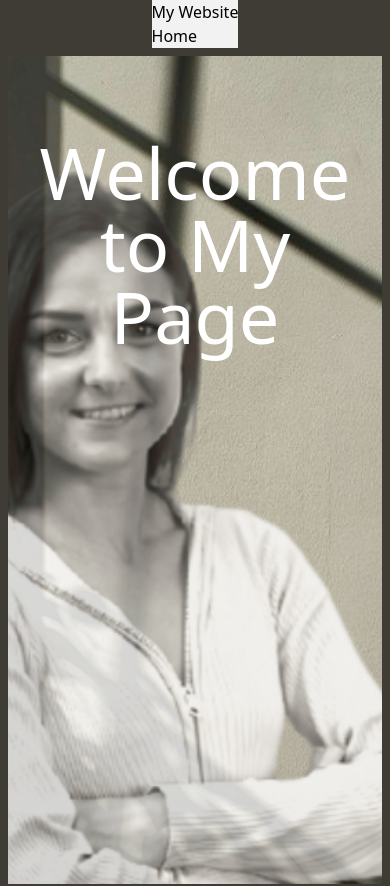
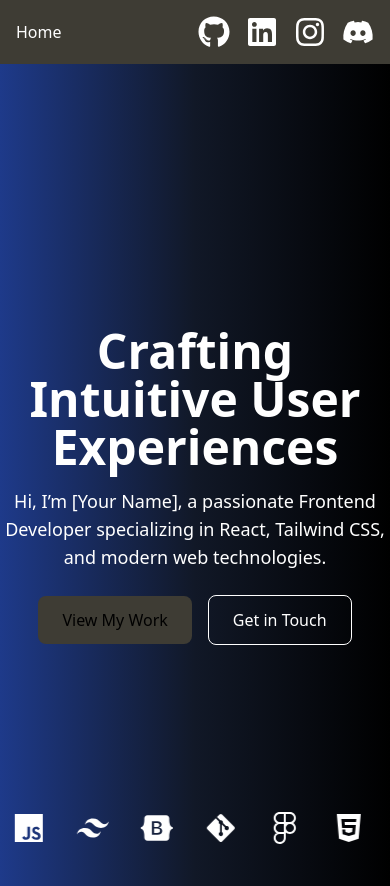
Before and after one commit to WeronikaMartinsen/Portfolio_2, a React (Vite) app: page / in a window 390 px wide. Shown: the top 886 px of the page. Built offline with nearby package versions, Linux system fonts and the light colour scheme.

Commit message:
Adds hero section and social media icons

```diff
--- /dev/null
+++ b/src/HeroSection/index.tsx
@@ -0,0 +1,42 @@
+import React from "react";
+import TechIcons from "../TechIcons";
+
+const HeroSection: React.FC = () => {
+  return (
+    <div className="relative h-screen bg-gradient-to-r from-blue-900 via-gray-900 to-black text-white">
+      {/* Background Animation */}
+      <div className="absolute inset-0 overflow-hidden">
+        <div className="animate-fadeIn">
+          {/* Replace this with a particle effect or coding animation */}
+          <div className="absolute top-0 left-0 w-full h-full bg-hero-animation"></div>
+        </div>
+      </div>
+
+      {/* Content */}
+      <div className="relative z-10 flex flex-col items-center justify-center h-full text-center">
+        <h1 className="text-5xl md:text-7xl font-bold">
+          Crafting Intuitive User Experiences
+        </h1>
+        <p className="mt-4 text-lg md:text-xl">
+          Hi, I’m [Your Name], a passionate Frontend Developer specializing in
+          React, Tailwind CSS, and modern web technologies.
+        </p>
+        <div className="mt-6">
+          <button className="px-6 py-3 mx-2 bg-primary text-black rounded-lg hover:bg-secondary">
+            View My Work
+          </button>
+          <button className="px-6 py-3 mx-2 border border-white rounded-lg hover:bg-gray-800">
+            Get in Touch
+          </button>
+        </div>
+      </div>
+
+      {/* Skills Section */}
+      <div className="absolute bottom-8 w-full flex justify-center">
+        <TechIcons />
+      </div>
+    </div>
+  );
+};
+
+export default HeroSection;
--- /dev/null
+++ b/src/SocialMedia/index.tsx
@@ -0,0 +1,37 @@
+import React from "react";
+import { FaGithub, FaLinkedin, FaInstagram, FaDiscord } from "react-icons/fa";
+
+const SocialMedia = () => (
+  <div className="flex justify-center gap-4 text-tertiary w-full">
+    <div className="flex flex-col items-center">
+      <a href="https://github.com/" target="_blank" rel="noopener noreferrer">
+        <FaGithub className="w-8 h-8 hover:text-primary transition-colors" />
+      </a>
+    </div>
+    <div className="flex flex-col items-center">
+      <a href="https://linkedin.com/" target="_blank" rel="noopener noreferrer">
+        <FaLinkedin className="w-8 h-8 hover:text-primary transition-colors" />
+      </a>
+    </div>
+    <div className="flex flex-col items-center">
+      <a
+        href="https://instagram.com/"
+        target="_blank"
+        rel="noopener noreferrer"
+      >
+        <FaInstagram className="w-8 h-8 hover:text-primary transition-colors" />
+      </a>
+    </div>
+    <div className="flex flex-col items-center">
+      <a
+        href="https://discord.com/"
+        target="_blank"
+        rel="noopener noreferrer"
+      >
+        <FaDiscord className="w-8 h-8 hover:text-primary transition-colors" />
+      </a>
+    </div>
+  </div>
+);
+
+export default SocialMedia;
--- a/src/TechIcons/index.tsx
+++ b/src/TechIcons/index.tsx
@@ -2,7 +2,36 @@ import { FaReact, FaGitAlt, FaHtml5, FaCss3Alt, FaJs } from "react-icons/fa";
 import { SiTailwindcss, SiBootstrap, SiFigma, SiBlazor } from "react-icons/si";
 
 const TechIcons = () => (
-  <div className="flex justify-center gap-4 text-tertiary w-full">
+  <div className="relative overflow-hidden w-full h-16">
+    <div className="flex gap-8 animate-marquee text-tertiary w-max">
+      <div className="flex flex-col items-center">
+        <FaReact className="w-8 h-8" />
+      </div>
+      <div className="flex flex-col items-center">
+        <FaJs className="w-8 h-8" />
+      </div>
+      <div className="flex flex-col items-center">
+        <SiTailwindcss className="w-8 h-8" />
+      </div>
+      <div className="flex flex-col items-center">
+        <SiBootstrap className="w-8 h-8" />
+      </div>
+      <div className="flex flex-col items-center">
+        <FaGitAlt className="w-8 h-8" />
+      </div>
+      <div className="flex flex-col items-center">
+        <SiFigma className="w-8 h-8" />
+      </div>
+      <div className="flex flex-col items-center">
+        <FaHtml5 className="w-8 h-8" />
+      </div>
+      <div className="flex flex-col items-center">
+        <FaCss3Alt className="w-8 h-8" />
+      </div>
+      <div className="flex flex-col items-center">
+        <SiBlazor className="w-8 h-8" />
+      </div>
+      {/* Duplicate icons for seamless scrolling */}
       <div className="flex flex-col items-center">
         <FaReact className="w-8 h-8" />
       </div>
@@ -31,6 +60,7 @@ const TechIcons = () => (
         <SiBlazor className="w-8 h-8" />
       </div>
     </div>
+  </div>
 );
 
 export default TechIcons;
--- a/src/layout/Header/index.tsx
+++ b/src/layout/Header/index.tsx
@@ -1,15 +1,22 @@
 // src/components/Header.tsx
 import React from "react";
+import SocialMedia from "../../SocialMedia";
 
 const Header: React.FC = () => {
   return (
-    <header className="bg-secondary max-w-4xl">
-      <h1>My Website</h1>
+    <header className="container text-white max-w-4xl mx-auto p-4">
       <nav>
-        <ul>
-          <li>
-            <a href="/">Home</a>
+        <ul className="flex justify-between items-center">
+          <li className="mr-auto">
+            <a href="/" className=" hover:underline">
+              Home
+            </a>
           </li>
+          <div className="flex space-x-4">
+            <li>
+              <SocialMedia />
+            </li>
+          </div>
         </ul>
       </nav>
     </header>
--- a/src/pages/Home.tsx
+++ b/src/pages/Home.tsx
@@ -1,25 +1,13 @@
 import React from "react";
 import MainLayout from "../layout/MainLayout";
 import TechIcons from "../TechIcons";
+import HeroSection from "../HeroSection";
 
 const Home: React.FC = () => {
   return (
     <>
       <MainLayout>
-        {/* Background Section */}
-        <div className="flex">
-          <div
-            className="h-screen bg-cover bg-center bg-no-repeat border-8  border-primary"
-            style={{
-              backgroundImage: "url('/src/images/tryIt.png')",
-            }}
-          >
-            <h1 className="text-white text-center pt-20 text-7xl">
-              Welcome to My Page
-            </h1>
-          </div>
-          <div></div>
-        </div>
+        <HeroSection />
 
         {/* Tech Icons Section */}
         <TechIcons />
--- a/src/styles/index.css
+++ b/src/styles/index.css
@@ -45,3 +45,15 @@ main {
   padding: 10px;
   width: 100%;
 }
+@keyframes marquee {
+  0% {
+    transform: translateX(0);
+  }
+  100% {
+    transform: translateX(-100%);
+  }
+}
+
+.animate-marquee {
+  animation: marquee 10s linear infinite;
+}
```
Lines whose indentation alone changed are shown as unchanged.
